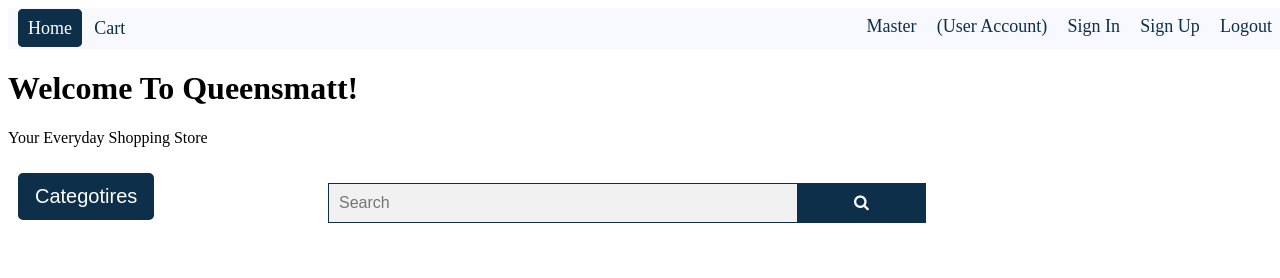
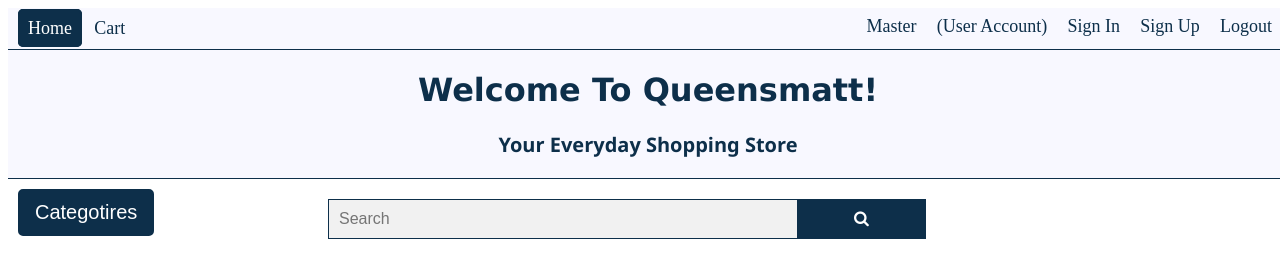
Before and after one commit to Keystro/Queensmatt, a plain HTML site: page UI/index.html in a window 1280 px wide. Drawn offline with Linux system fonts and the light colour scheme.

Commit message:
added styling to the homepage header

```diff
--- a/UI/static/CSS/main.css
+++ b/UI/static/CSS/main.css
@@ -6,13 +6,38 @@ body
 }
 header
 {
-    height: 4%;
+    height: 10%;
     width: 100%;
+    background-color: ghostwhite;
+    border-bottom: 1px solid #0d2f4a;
+
+}
+header .queensmatt
+{
+    width: 100%;
+    top: 0;
+    margin: auto;
+    text-align: center;
+    color: #0d2f4a;
+}
+header .queensmatt h1
+{
+    text-decoration: dotted;
+    font-family: Verdana, Geneva, Tahoma, sans-serif;
+}
+header .queensmatt p
+{
+    font-size: 20px;
+    font-weight: bold;
+    text-decoration-style: dashed;
+    font-family: 'Segoe UI', Tahoma, Geneva, Verdana, sans-serif;
 }
 nav
 {
     background-color: ghostwhite;
     overflow: hidden;
+
+    border-bottom: 1px solid #0d2f4a ;
 }
 nav .float-left
 {
```
